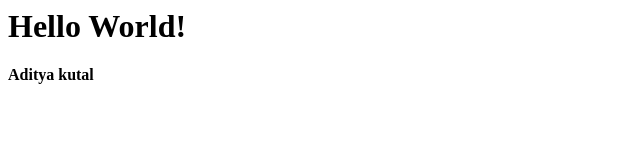
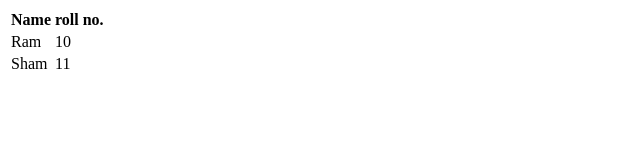
Before and after one commit to adityakutal/html-web-pages, a plain HTML site: page helloworld.html in a window 1280 px wide. Shown: the whole page, without its empty margins (0-640 px from the left). Drawn offline with Linux system fonts and the light colour scheme.

Commit message:
table information html program

```diff
--- a/helloworld.html
+++ b/helloworld.html
@@ -1,9 +1,24 @@
-<html>
-    <head>
-        <title>helloworld</title>
-    </head>
-    <body>
-        <h1>Hello World!</h1>
-        <h4>Aditya kutal</h4>
-    </body>
+<!DOCTYPE html>
+<html lang="en">
+<head>
+    <meta charset="UTF-8">
+    <meta name="viewport" content="width=device-width, initial-scale=1.0">
+    <title>Document</title>
+</head>
+<body>
+    <table>
+        <tr>
+            <th>Name</th>
+            <th>roll no.</th>
+        </tr>
+        <tr>
+            <td>Ram</td>
+            <td>10</td>
+        </tr>
+        <tr>
+            <td>Sham</td>
+            <td>11</td>
+        </tr>
+    </table>
+</body>
 </html>
```
